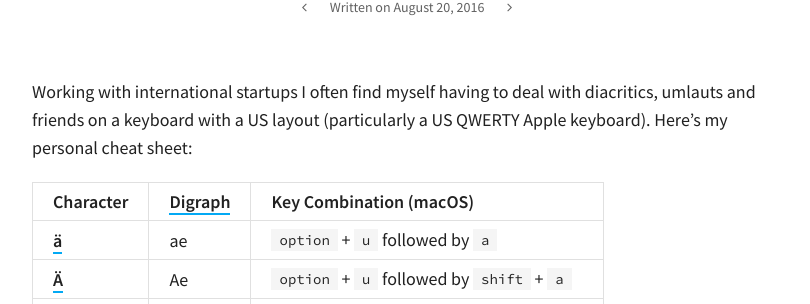
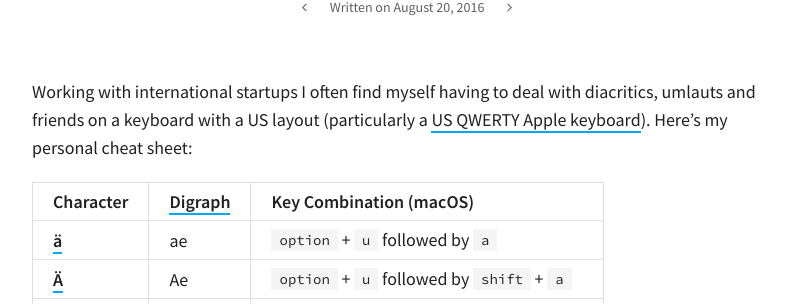
Before and after one commit to martinbuberl/martinbuberl.github.io, a Jekyll site: the page built from docs/_posts/2016-08-19-diacritics-umlauts-and-friends.md, in a window 1280 px wide. Shown: the part 243-547 px from the top of the page, without its empty margins (233-1043 px from the left). Built offline with Jekyll 4.4.1, drawn with Linux system fonts in a browser that asks for light colours; nearby versions of some CDN libraries; some web fonts are replaced; part of the change alters nothing that is shown.

Commit message:
Added link

```diff
--- a/docs/_posts/2016-08-19-diacritics-umlauts-and-friends.md
+++ b/docs/_posts/2016-08-19-diacritics-umlauts-and-friends.md
@@ -8,7 +8,7 @@ date: 2016-08-20
 updated: 2019-10-24
 ---
 
-Working with international startups I often find myself having to deal with diacritics, umlauts and friends on a keyboard with a US layout (particularly a US QWERTY Apple keyboard). Here's my personal cheat sheet:
+Working with international startups I often find myself having to deal with diacritics, umlauts and friends on a keyboard with a US layout (particularly a <a target="_blank" href="https://apple.stackexchange.com/a/106059/339001">US QWERTY Apple keyboard</a>). Here's my personal cheat sheet:
 
 | ------------------------------------------------ | -- | ---------------------------------------------------------------------------- |
 | Character                                 | [Digraph](https://en.wikipedia.org/wiki/Digraph_(orthography)) | Key Combination (macOS) |
```
